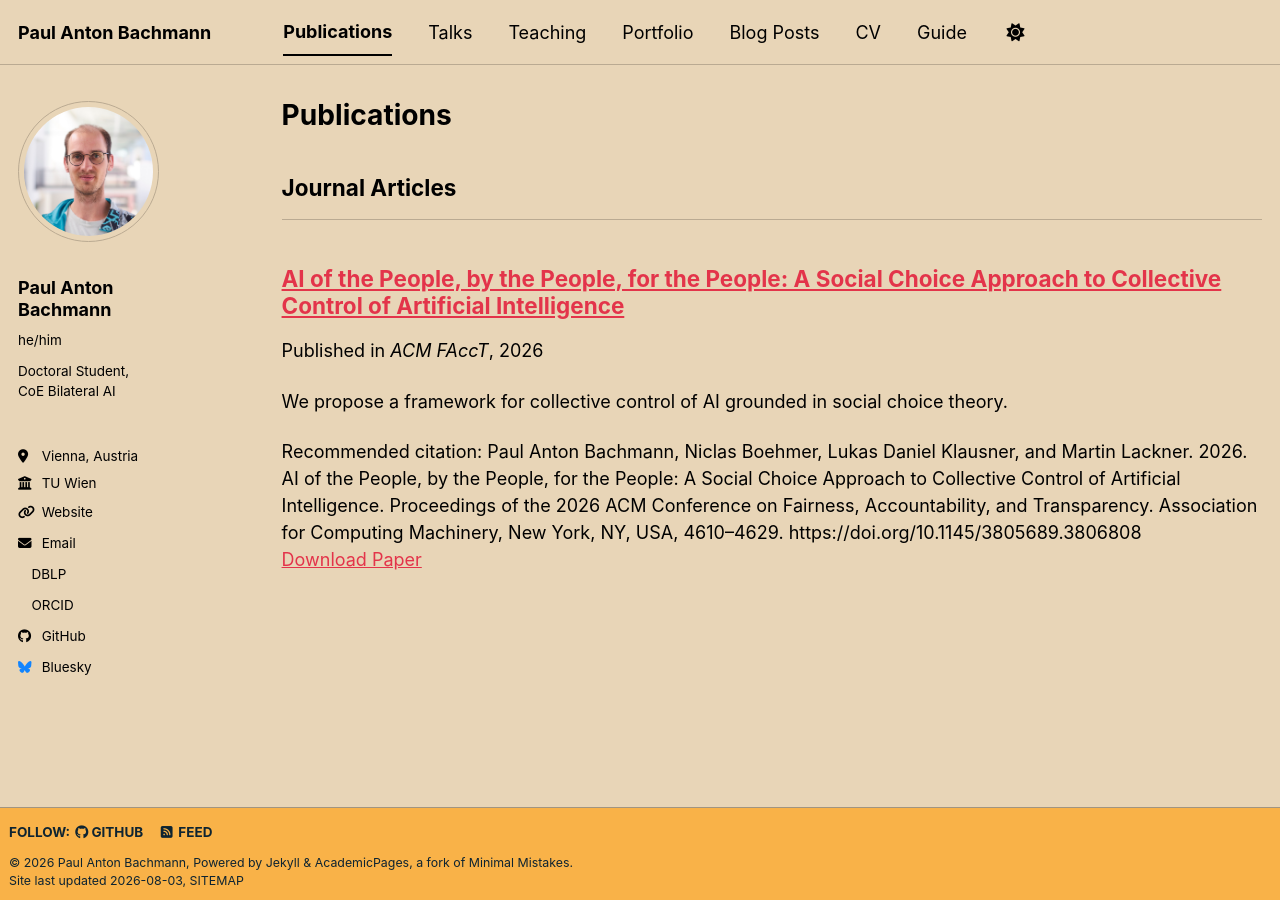
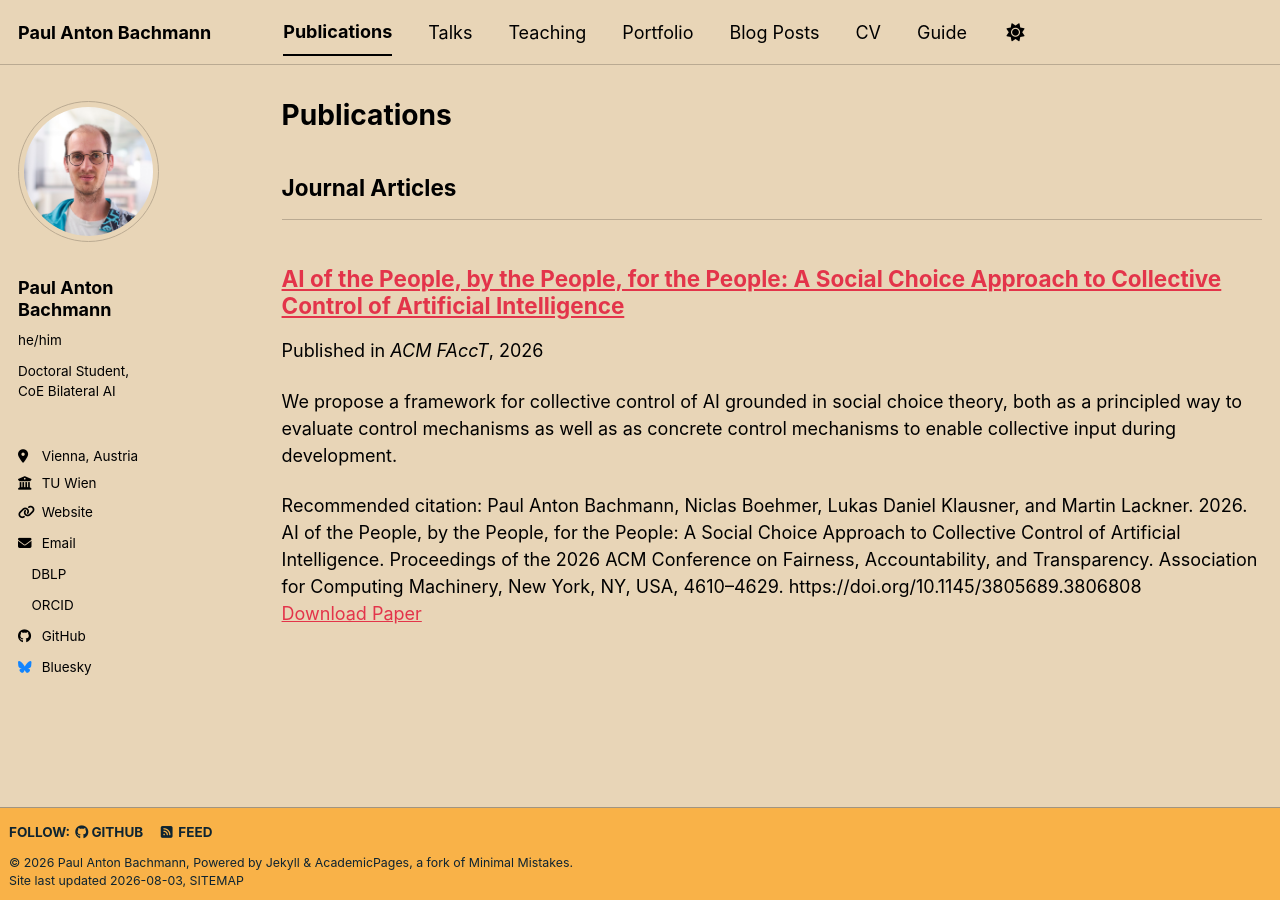
Before and after one commit to pabachmann/pabachmann.github.io, a Jekyll site: the page built from _pages/publications.html, in a window 1280 px wide. Built offline with Jekyll 4.4.1, drawn with Linux system fonts in a browser that asks for light colours; a style sheet for code colours, icons or effects is not loaded.

Commit message:
Update 2026-06-2025-collective-control-of-ai.md

```diff
--- a/_publications/2026-06-2025-collective-control-of-ai.md
+++ b/_publications/2026-06-2025-collective-control-of-ai.md
@@ -3,7 +3,7 @@ title: "AI of the People, by the People, for the People: A Social Choice Approac
 collection: publications
 category: manuscripts
 permalink:
-excerpt: 'We propose a framework for collective control of AI grounded in social choice theory.'
+excerpt: 'We propose a framework for collective control of AI grounded in social choice theory, both as a principled way to evaluate control mechanisms as well as as concrete control mechanisms to enable collective input during development.'
 date: 2026-06-25
 venue: 'ACM FAccT'
 paperurl: 'https://dl.acm.org/doi/10.1145/3805689.3806808'
```
